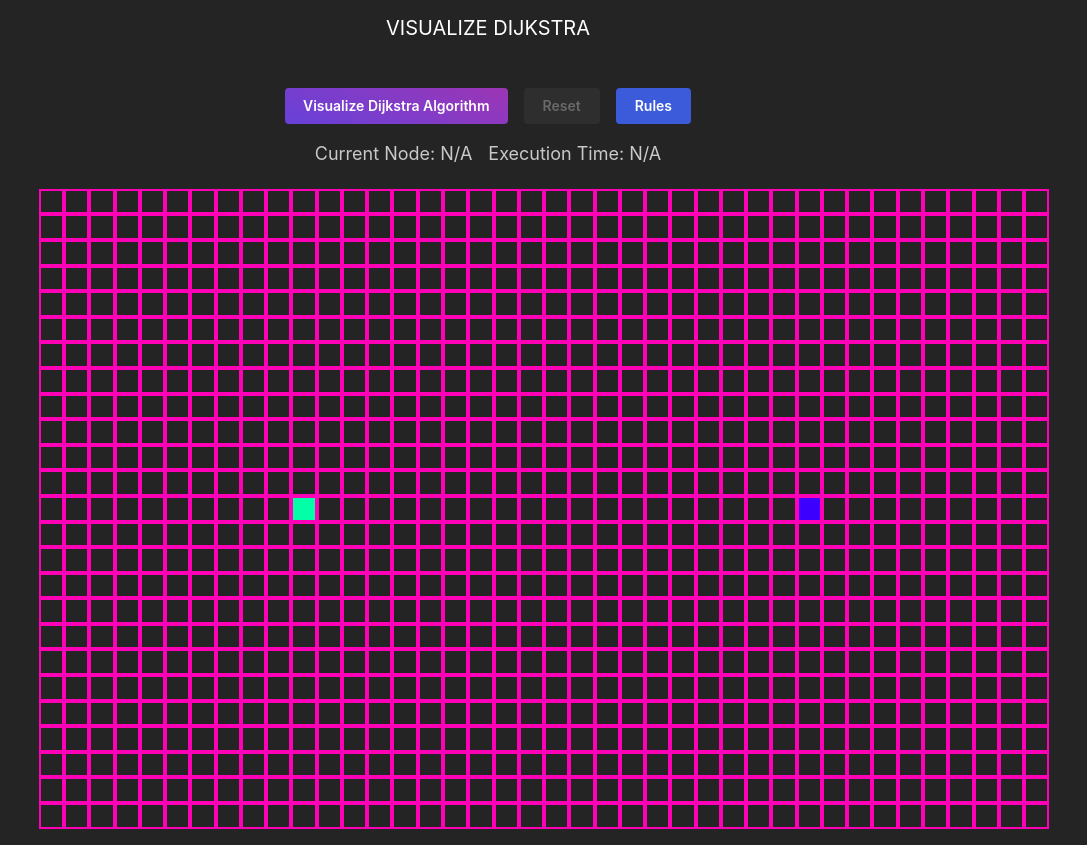
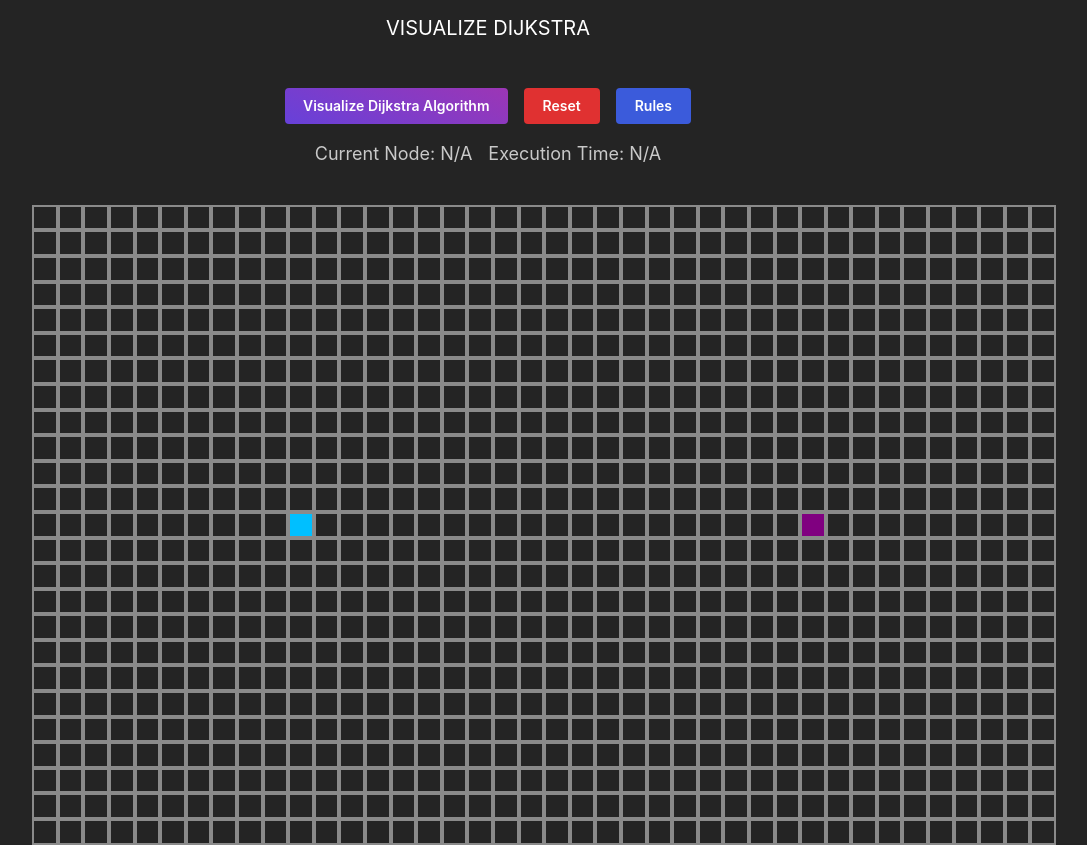
Before and after one commit to arthurlch/Algo-Visualizer, a React (Vite) app: page / in a window 1280 px wide. Shown: the top 845 px of the page, without its empty margins (152-1239 px from the left). Built offline with nearby package versions, Linux system fonts and the light colour scheme.

Commit message:
chores:change UI , Layout, Color Scheming

```diff
--- a/src/features/dijkstra/DijkstraVisualizerContainer.tsx
+++ b/src/features/dijkstra/DijkstraVisualizerContainer.tsx
@@ -18,6 +18,7 @@ function DijkstraVisualizer(): React.ReactElement {
 
   const initializeGridAndNodes = (): void => {
     const initialGrid = getInitialGrid();
+    setIsAnimationFinished(true);
     setGrid(initialGrid);
     for (const row of initialGrid) {
       for (const node of row) {
--- a/src/features/dijkstra/DijkstraVisualizerPresenter.tsx
+++ b/src/features/dijkstra/DijkstraVisualizerPresenter.tsx
@@ -89,7 +89,12 @@ function DijkstraVisualizerPresenter(props: Props): ReactElement {
           </Modal>
         </Flex>
 
-        <Flex align="center" justify="center">
+        <Flex
+          align="center"
+          justify="center"
+          direction="column"
+          style={{ width: '100%', height: '100%', marginTop: '16px' }}
+        >
           <div className="grid">
             {grid.map((row, rowIndex) => (
               <div className="node-wrapper" key={rowIndex}>
--- a/src/styles/feature/dijkstra_visualizer.css
+++ b/src/styles/feature/dijkstra_visualizer.css
@@ -1,11 +1,15 @@
 .grid {
-  width: 80%;
-  text-align: center;
+  display: flex;
+  flex-direction: column;
+  justify-content: center;
   align-items: center;
-  align-content: center;
 }
 
-.node-wrapper,
+
+.node-wrapper {
+  display: flex;
+}
+
 .btn-wrapper {
   display: flex;
   text-align: center;
--- a/src/styles/feature/node.css
+++ b/src/styles/feature/node.css
@@ -1,34 +1,40 @@
+/* Base node style */
 .node {
   width: 1.6rem;
   height: 1.6rem;
-  border: 2px solid rgb(255, 0, 183);
+  border: 2px solid #8a8a8a;
   display: inline-block;
 }
 
+/* Responsive styling for smaller screens */
 @media (max-width: 768px) {
   .node {
     width: 8px;
     height: 8px;
-    border: 1px solid rgb(255, 0, 183);
+    border: 1px solid #8a8a8a;
   }
 }
 
+/* Start and Finish node styles */
 .node-start {
-  background-color: rgb(0, 255, 166);
+  background-color: #00bfff;
 }
 
 .node-finish {
-  background-color: rgb(60, 0, 255);
+  background-color: #800080;
 }
 
+/* Visited node style */
 .node-visited {
   animation: visitedAnimation 1.2s ease-out 0s alternate 1 forwards running;
 }
 
+/* Wall node style */
 .node-wall {
-  background-color: rgb(210, 210, 210);
+  background-color: #a9a9a9;
 }
 
+/* Shortest path node style */
 .node-shortest-path {
   animation-name: shortestPath;
   animation-duration: 0.4s;
@@ -44,19 +50,19 @@
 @keyframes visitedAnimation {
   0% {
     transform: scale(0.3);
-    background-color: rgb(251, 255, 0);
+    background-color: #32cd32;
   }
   50% {
     transform: scale(0.4);
-    background-color: rgb(243, 216, 117);
+    background-color: #adff2f;
   }
   75% {
     transform: scale(0.8);
-    background-color: rgb(0, 255, 34);
+    background-color: #98fb98;
   }
   100% {
     transform: scale(1);
-    background-color: rgb(30, 237, 144);
+    background-color: #32cd32;
   }
 }
 
@@ -64,24 +70,22 @@
 @keyframes shortestPath {
   0% {
     transform: scale(0.4);
-    background-color: rgb(248, 60, 176);
+    background-color: #ff4500;  /* Changed to OrangeRed for better visibility */
   }
   50% {
     transform: scale(0.8);
-    background-color: rgb(225, 101, 250);
+    background-color: #ff6347;
   }
   100% {
     transform: scale(1);
-    background-color: rgb(176, 6, 255);
+    background-color: #ff4500;
   }
 }
 
+/* Responsive styling for very small screens */
 @media (max-width: 767px) {
   .node {
     width: 50px;
     height: 48px;
   }
 }
-
-@media (min-width: 768px) {
-}
```
